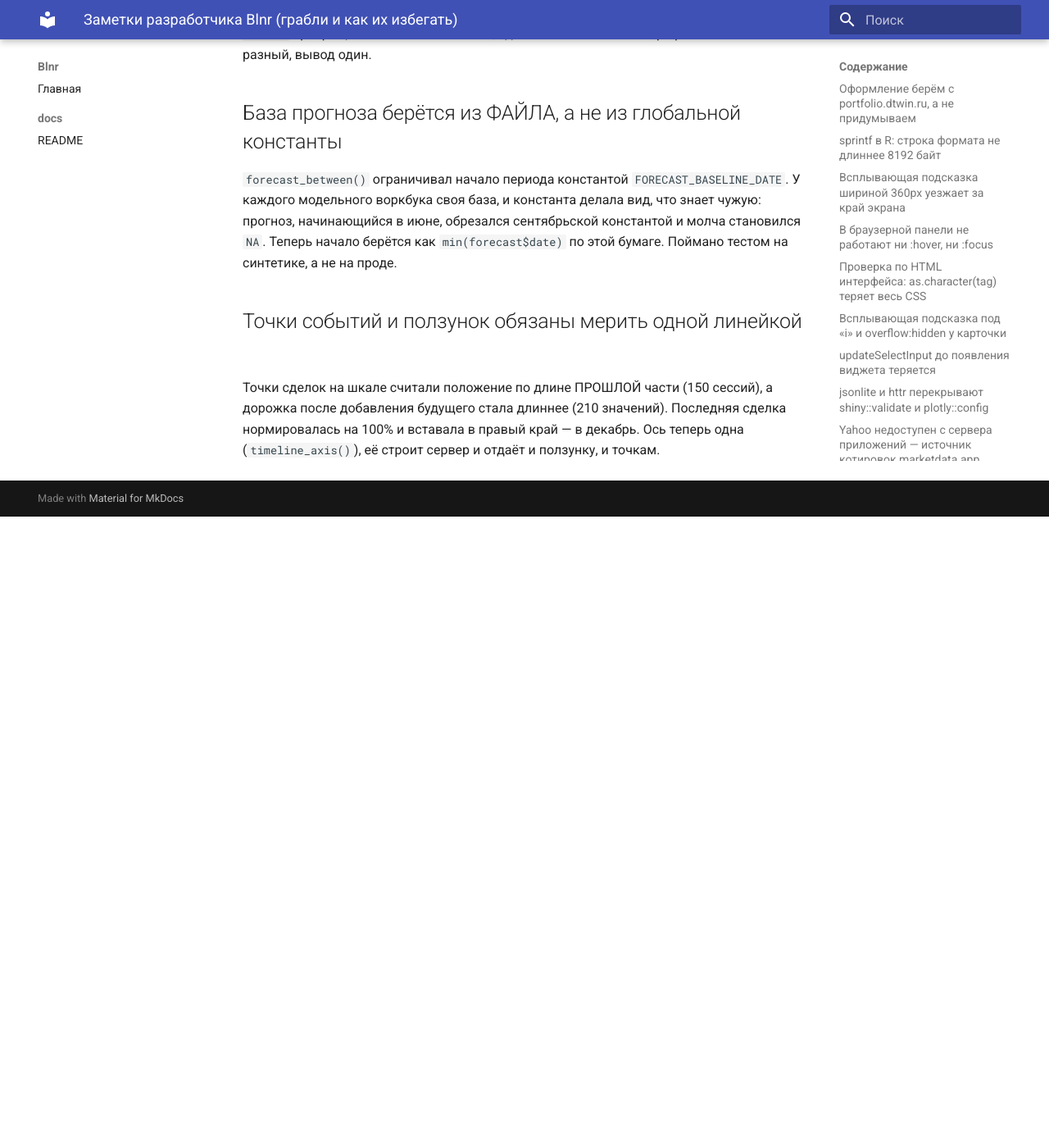
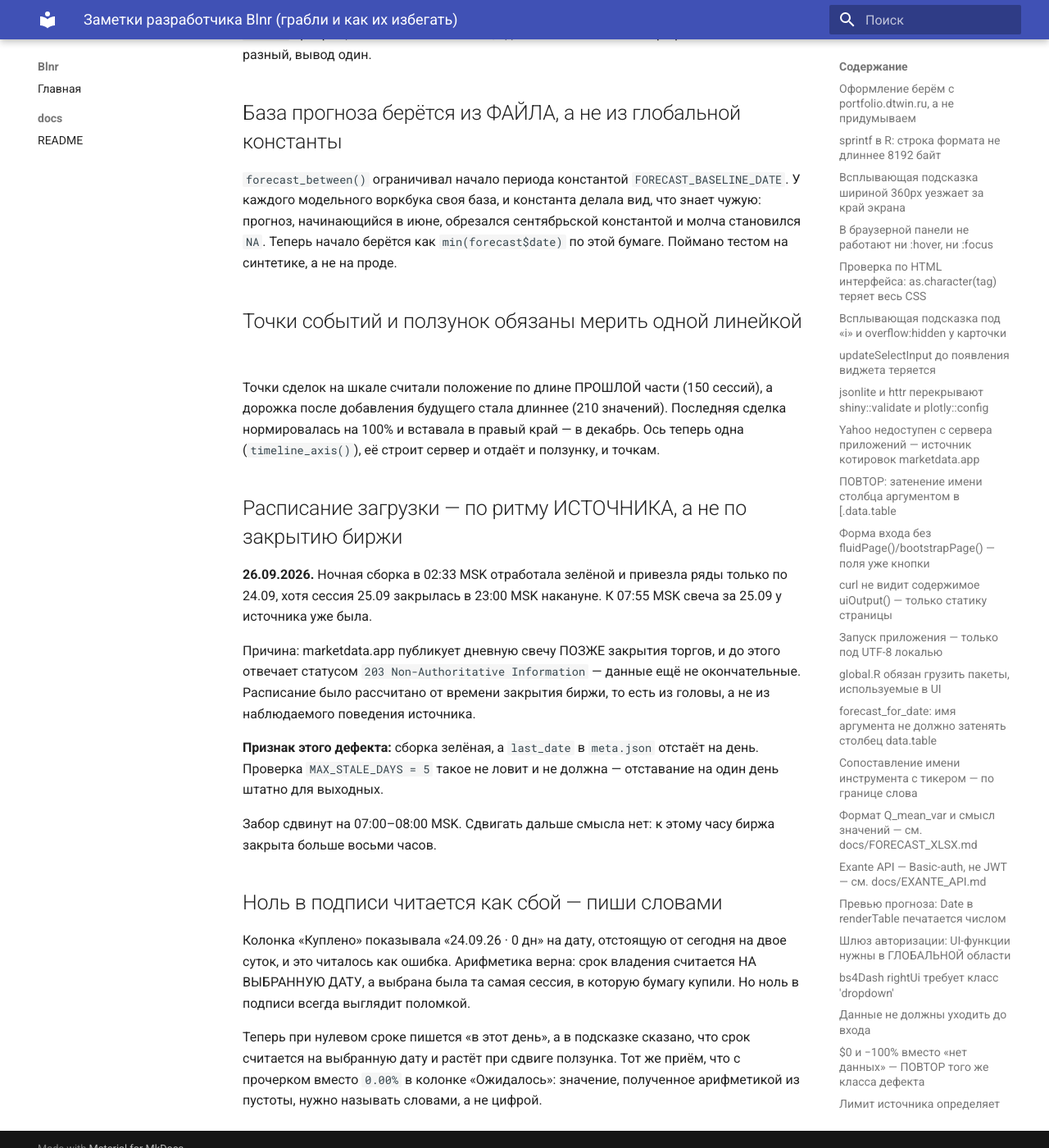
Before and after one commit to sgum/Blnr, an MkDocs documentation site: the page built from docs/dev.md, in a window 1280 px wide and 1400 px high, scrolled down 14505 px. Shown: the whole window at 82% size. Built offline with MkDocs 1.6.1 and Material for MkDocs 9.7.7, drawn with Linux system fonts in a browser that asks for light colours; before the commit the page ends 15135 px from its top, so only the background shows below that.

Commit message:
fix(data): загрузка в 07:00 MSK, значок вкладки и понятный нулевой срок
Расписание ночной загрузки взято из ритма источника, а не из времени закрытия
биржи. Прогон в 02:33 MSK отработал зелёным и привёз ряды только по 24.09,
хотя сессия 25.09 закрылась накануне в 23:00: marketdata.app публикует дневную
свечу позже закрытия и до этого отвечает 203 «данные не окончательные». К 07:55
свеча уже была. Забор сдвинут на 07:00-08:00 MSK.

Признак дефекта, который стоит запомнить: сборка зелёная, а last_date в
meta.json отстаёт на день. Проверка свежести в пять дней такое не ловит и не
должна — отставание на день штатно для выходных.

Значок вкладки (favicon) — фирменный символ ЦД из DT.F005.Intranet. Лежит в
www/ самого приложения, а не только на фронтовом nginx: у стендов, закрытых
гейтом, запрос /favicon.ico уходит в редирект на форму входа, и браузер
получает HTML вместо картинки (так сейчас у teb и portfolio — оба отдают 302).
Файл в www/ отдаётся раньше любой авторизационной логики.

«0 дн» в колонке «Куплено» читалось как сбой, хотя арифметика верна: срок
считается на ВЫБРАННУЮ дату, а выбрана была та сессия, в которую бумагу
купили. Теперь пишется «в этот день», а подсказка объясняет, что срок растёт
при сдвиге ползунка.

Co-Authored-By: Claude Opus 5 <noreply@anthropic.com>

```diff
--- a/docs/dev.md
+++ b/docs/dev.md
@@ -590,3 +590,33 @@ $45 тысячах на счёте. Процент считался от вло
 а дорожка после добавления будущего стала длиннее (210 значений). Последняя
 сделка нормировалась на 100% и вставала в правый край — в декабрь. Ось теперь
 одна (`timeline_axis()`), её строит сервер и отдаёт и ползунку, и точкам.
+
+## Расписание загрузки — по ритму ИСТОЧНИКА, а не по закрытию биржи
+
+**26.09.2026.** Ночная сборка в 02:33 MSK отработала зелёной и привезла ряды
+только по 24.09, хотя сессия 25.09 закрылась в 23:00 MSK накануне. К 07:55 MSK
+свеча за 25.09 у источника уже была.
+
+Причина: marketdata.app публикует дневную свечу ПОЗЖЕ закрытия торгов, и до
+этого отвечает статусом `203 Non-Authoritative Information` — данные ещё не
+окончательные. Расписание было рассчитано от времени закрытия биржи, то есть
+из головы, а не из наблюдаемого поведения источника.
+
+**Признак этого дефекта:** сборка зелёная, а `last_date` в `meta.json`
+отстаёт на день. Проверка `MAX_STALE_DAYS = 5` такое не ловит и не должна —
+отставание на один день штатно для выходных.
+
+Забор сдвинут на 07:00–08:00 MSK. Сдвигать дальше смысла нет: к этому часу
+биржа закрыта больше восьми часов.
+
+## Ноль в подписи читается как сбой — пиши словами
+
+Колонка «Куплено» показывала «24.09.26 · 0 дн» на дату, отстоящую от сегодня
+на двое суток, и это читалось как ошибка. Арифметика верна: срок владения
+считается НА ВЫБРАННУЮ ДАТУ, а выбрана была та самая сессия, в которую бумагу
+купили. Но ноль в подписи всегда выглядит поломкой.
+
+Теперь при нулевом сроке пишется «в этот день», а в подсказке сказано, что
+срок считается на выбранную дату и растёт при сдвиге ползунка. Тот же приём,
+что с прочерком вместо `0.00%` в колонке «Ожидалось»: значение, полученное
+арифметикой из пустоты, нужно называть словами, а не цифрой.
```
Also changed, not shown: 3 other files.
